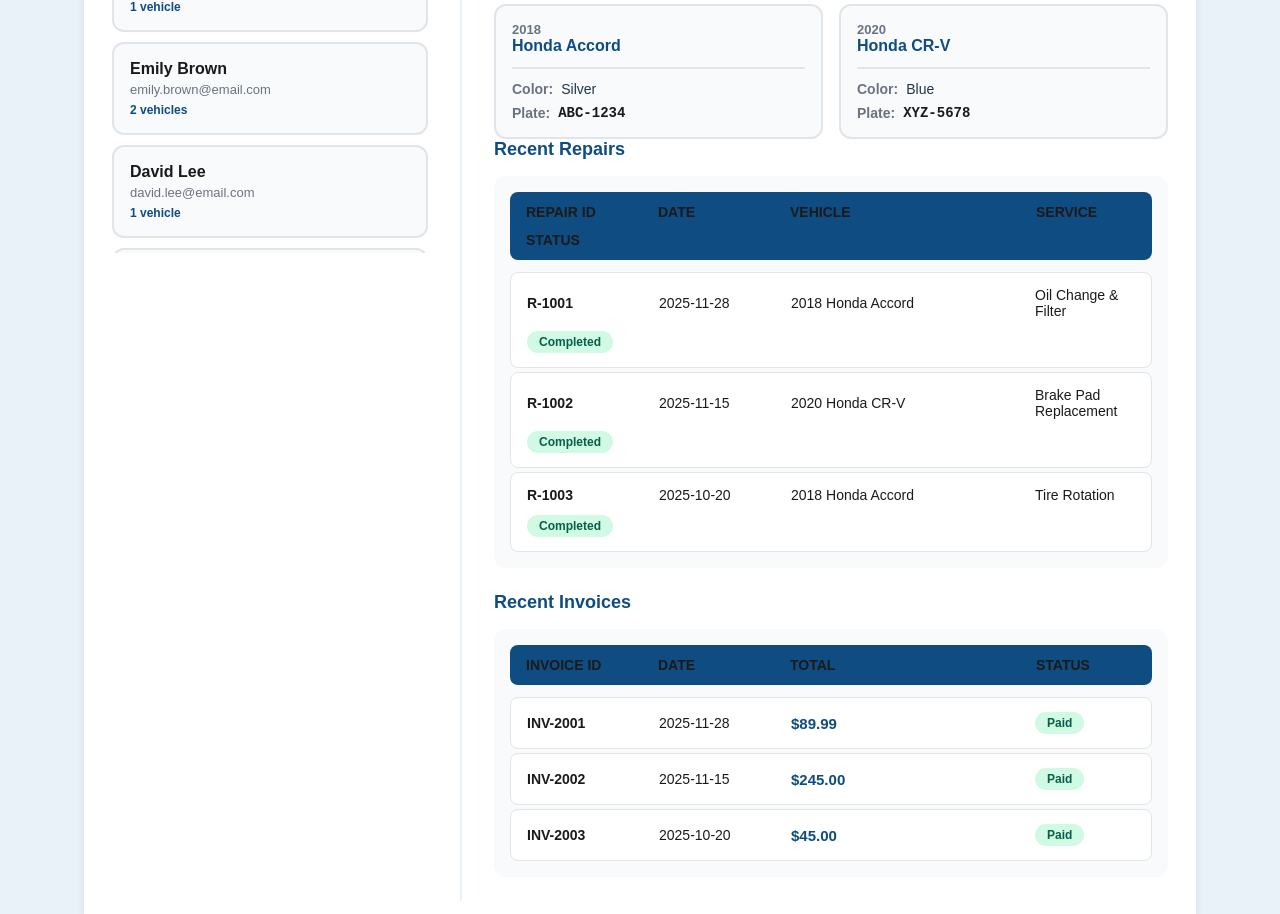
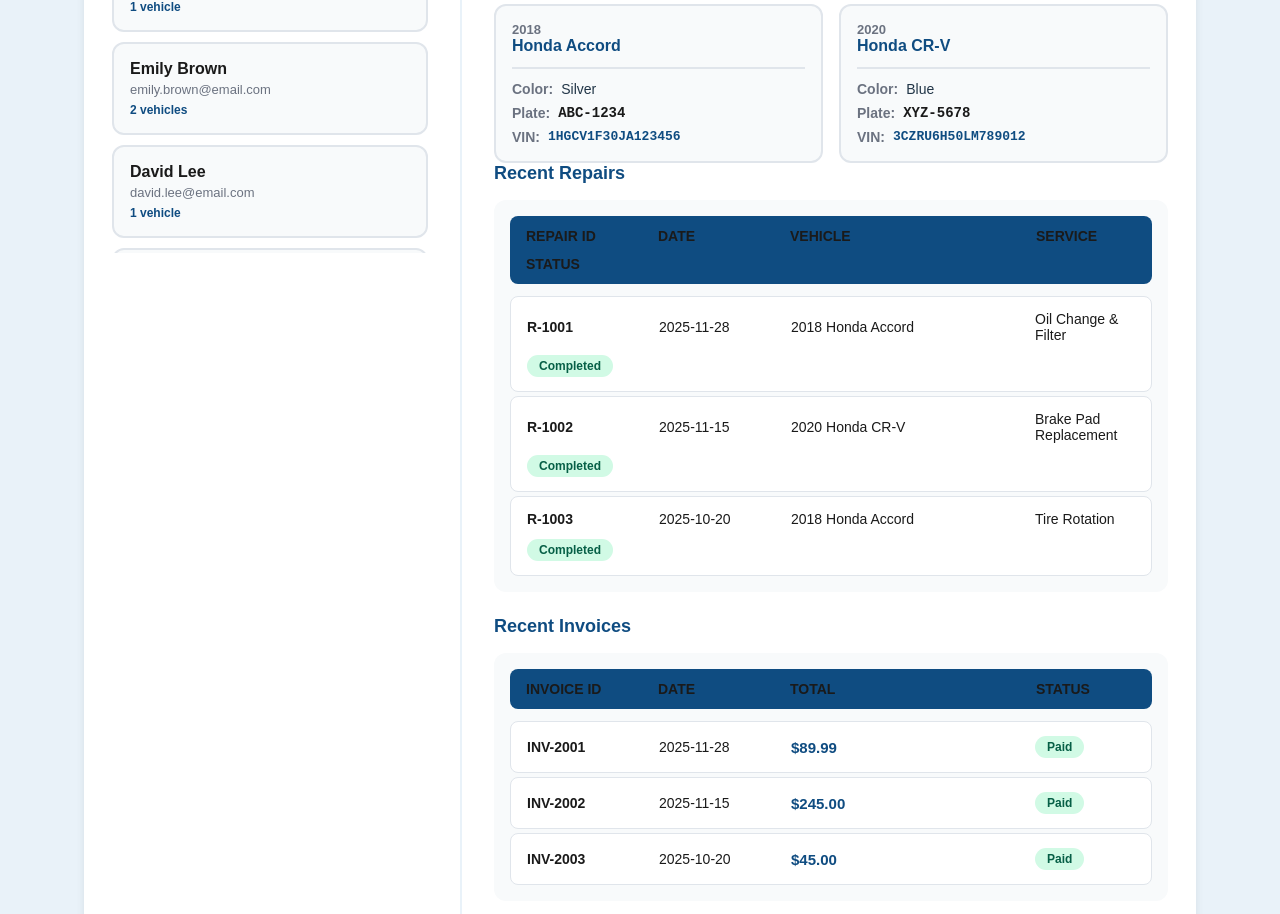
Before and after one commit to eraymond606/PenguinAutoRepair, a React (Create React App) app in the folder client/: page /staff/customers in a window 1280 px wide. Shown: the part 917-1831 px from the top of the page. Built offline with nearby package versions, Linux system fonts and the light colour scheme.

Commit message:
Add VIN numbers to vehicles and fix dashboard appointment count

```diff
--- a/client/src/pages/StaffCustomers/StaffCustomers.jsx
+++ b/client/src/pages/StaffCustomers/StaffCustomers.jsx
@@ -21,7 +21,8 @@
         make: "Honda",
         model: "Accord",
         color: "Silver",
-        plate: "ABC-1234"
+        plate: "ABC-1234",
+        vin: "1HGCV1F30JA123456"
       },
       {
         id: 2,
@@ -29,7 +30,8 @@
         make: "Honda",
         model: "CR-V",
         color: "Blue",
-        plate: "XYZ-5678"
+        plate: "XYZ-5678",
+        vin: "3CZRU6H50LM789012"
       }
     ],
     repairs: [
@@ -93,7 +95,8 @@
         make: "Toyota",
         model: "Camry",
         color: "Black",
-        plate: "DEF-9012"
+        plate: "DEF-9012",
+        vin: "4T1B11HK5LU234567"
       }
     ],
     repairs: [
@@ -144,7 +147,8 @@
         make: "Ford",
         model: "F-150",
         color: "Red",
-        plate: "GHI-3456"
+        plate: "GHI-3456",
+        vin: "1FTFW1ET5KFC45678"
       }
     ],
     repairs: [
@@ -182,7 +186,8 @@
         make: "Nissan",
         model: "Altima",
         color: "White",
-        plate: "JKL-7890"
+        plate: "JKL-7890",
+        vin: "1N4BL4BV8MN567890"
       },
       {
         id: 6,
@@ -190,7 +195,8 @@
         make: "Nissan",
         model: "Rogue",
         color: "Gray",
-        plate: "MNO-2345"
+        plate: "MNO-2345",
+        vin: "5N1AT2MV5KC678901"
       }
     ],
     repairs: [
@@ -241,7 +247,8 @@
         make: "Chevrolet",
         model: "Malibu",
         color: "Blue",
-        plate: "PQR-6789"
+        plate: "PQR-6789",
+        vin: "1G1ZD5ST4HF789012"
       }
     ],
     repairs: [
@@ -292,7 +299,8 @@
         make: "Tesla",
         model: "Model 3",
         color: "Black",
-        plate: "STU-1234"
+        plate: "STU-1234",
+        vin: "5YJ3E1EA3NF890123"
       }
     ],
     repairs: [
@@ -330,7 +338,8 @@
         make: "BMW",
         model: "X5",
         color: "White",
-        plate: "VWX-5678"
+        plate: "VWX-5678",
+        vin: "5UXKR0C58J0Y01234"
       }
     ],
     repairs: [
@@ -381,7 +390,8 @@
         make: "Subaru",
         model: "Outback",
         color: "Green",
-        plate: "YZA-9012"
+        plate: "YZA-9012",
+        vin: "4S4BTANC3L3Z12345"
       }
     ],
     repairs: [
@@ -529,6 +539,10 @@
                           <span className={styles.vehicleLabel}>Plate:</span>
                           <span className={styles.vehiclePlate}>{vehicle.plate}</span>
                         </div>
+                        <div className={styles.vehicleDetail}>
+                          <span className={styles.vehicleLabel}>VIN:</span>
+                          <span className={styles.vehicleVin}>{vehicle.vin}</span>
+                        </div>
                       </div>
                     </div>
                   ))}
--- a/client/src/pages/StaffCustomers/StaffCustomers.module.css
+++ b/client/src/pages/StaffCustomers/StaffCustomers.module.css
@@ -255,6 +255,13 @@
   color: #1a1a1a;
 }
 
+.vehicleVin {
+  font-family: 'Courier New', monospace;
+  font-weight: 600;
+  color: #0f4c81;
+  font-size: 13px;
+}
+
 .noSelection {
   display: flex;
   align-items: center;
--- a/client/src/pages/StaffDashboard/StaffDashboard.jsx
+++ b/client/src/pages/StaffDashboard/StaffDashboard.jsx
@@ -4,9 +4,9 @@
 import styles from "./StaffDashboard.module.css";
 
 const SUMMARY_STATS = [
-  { label: "Total Appointments Today", value: "12", color: "#0f4c81" },
-  { label: "In Progress", value: "4", color: "#f59e0b" },
-  { label: "Completed", value: "7", color: "#10b981" },
+  { label: "Total Appointments Today", value: "5", color: "#0f4c81" },
+  { label: "In Progress", value: "1", color: "#f59e0b" },
+  { label: "Completed", value: "1", color: "#10b981" },
   { label: "Estimated Revenue", value: "$3,240", color: "#6366f1" }
 ];
 
```
